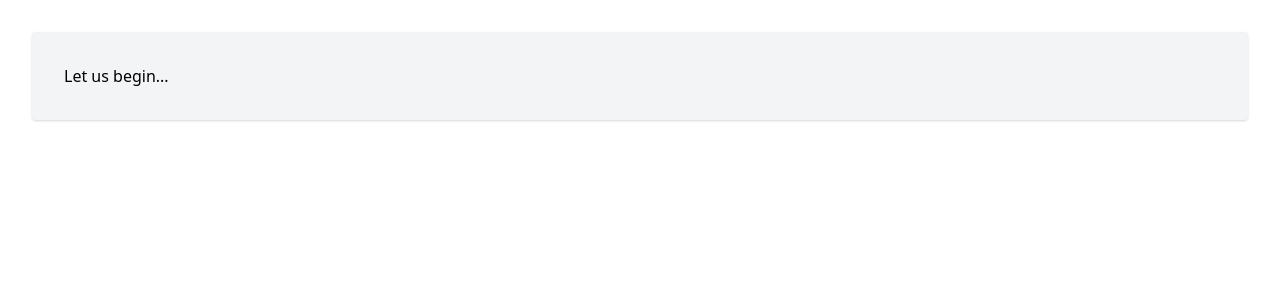
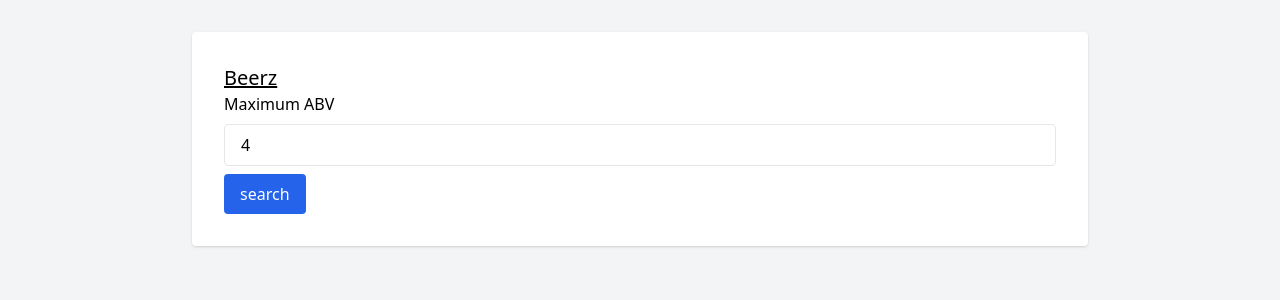
Before and after one commit to tl-kieran-allen/react-query-intro, a React app: page / in a window 1280 px wide. Shown: the top 300 px of the page. Built offline with nearby package versions, Linux system fonts and the light colour scheme.

Commit message:
get data from form

```diff
--- a/src/App.tsx
+++ b/src/App.tsx
@@ -1,9 +1,17 @@
 import clsx from 'clsx'
+import { useState } from 'react'
+import { Form } from './components/Form'
+import { FormData } from './types/FormData'
 
 export function App() {
+  const [formData, setFormData] = useState<FormData>({ maxAbv: 4 })
+
   return (
-    <h1 className={clsx('bg-gray-100', 'm-8', 'rounded', 'p-8', 'shadow')}>
-      Let us begin...
-    </h1>
+    <div className={clsx('card')}>
+      <header>
+        <h1 className={clsx('text-xl', 'underline')}>Beerz</h1>
+      </header>
+      <Form formData={formData} setFormData={setFormData} />
+    </div>
   )
 }
--- /dev/null
+++ b/src/components/Form.tsx
@@ -0,0 +1,32 @@
+import clsx from 'clsx'
+import { useForm } from 'react-hook-form'
+import { FormData } from '../types/FormData'
+
+type Props = {
+  formData: FormData
+  setFormData: React.Dispatch<React.SetStateAction<FormData>>
+}
+
+export function Form({ formData, setFormData }: Props) {
+  const { register, handleSubmit } = useForm<FormData>()
+
+  function onSubmit(value: FormData) {
+    setFormData(value)
+  }
+
+  return (
+    <form
+      onSubmit={handleSubmit(onSubmit)}
+      className={clsx('flex', 'flex-col', 'gap-2')}
+    >
+      <label htmlFor="maximum-abv">Maximum ABV</label>
+      <input
+        id="maximum-abv"
+        className={clsx('border', 'px-4', 'py-2', 'rounded')}
+        type="number"
+        {...register('maxAbv', { valueAsNumber: true, value: formData.maxAbv })}
+      />
+      <input className={clsx('submit-button')} type="submit" value="search" />
+    </form>
+  )
+}
--- a/src/index.html
+++ b/src/index.html
@@ -5,7 +5,7 @@
   <meta charset="UTF-8">
   <meta http-equiv="X-UA-Compatible" content="IE=edge">
   <meta name="viewport" content="width=device-width, initial-scale=1.0">
-  <title>{NAME}</title>
+  <title>react query intro</title>
 </head>
 
 <body>
--- a/src/style.css
+++ b/src/style.css
@@ -1,3 +1,15 @@
-@import "tailwindcss/base";
-@import "tailwindcss/components";
-@import "tailwindcss/utilities";
+@import 'tailwindcss/base';
+@import 'tailwindcss/components';
+@import 'tailwindcss/utilities';
+
+body {
+  @apply bg-gray-100;
+}
+
+.card {
+  @apply bg-white m-8 rounded p-8 shadow max-w-4xl mx-auto;
+}
+
+.submit-button {
+  @apply bg-blue-600 text-white px-4 py-2 rounded hover:bg-blue-700 cursor-pointer self-start;
+}
--- /dev/null
+++ b/src/types/FormData.ts
@@ -0,0 +1,3 @@
+export type FormData = {
+  maxAbv: number
+}
```
Also changed, not shown: package.json (+6 -5 lines), 1 other file (tests, documents, lock files or other folders).
